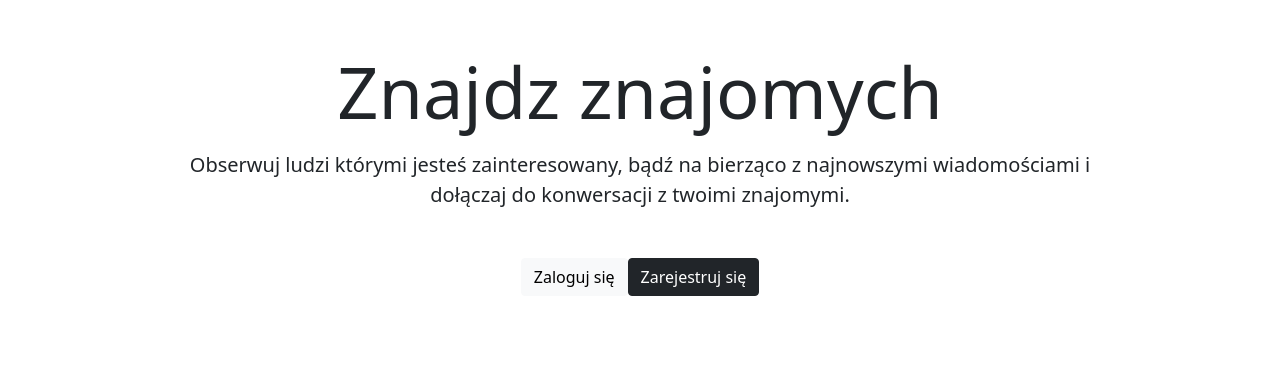
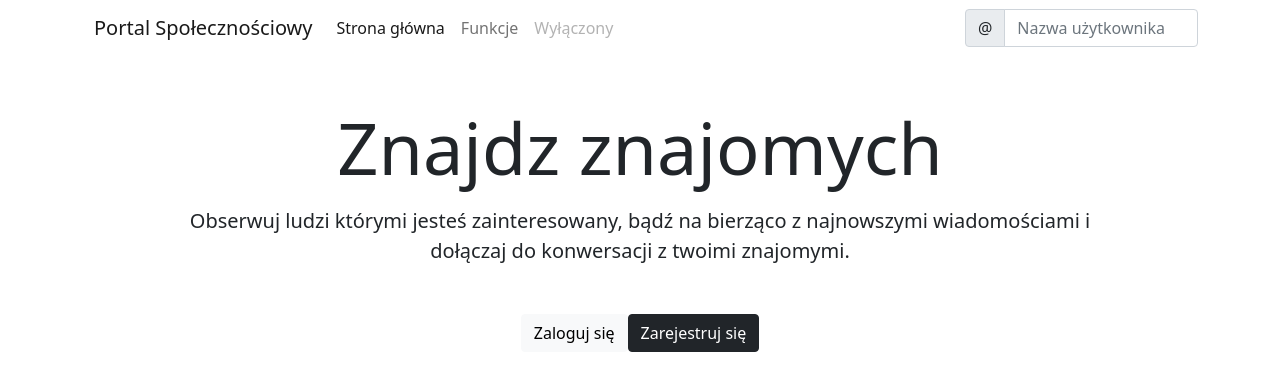
Before and after one commit to Paw3lJ/social_media, a Django app: page / in a window 1280 px wide. Shown: the top 391 px of the page. Run offline with Django 3.2, Linux system fonts and the light colour scheme; some libraries are stand-ins or nearby versions.

Commit message:
Obsługa funkcjonalności przycisków, dodanie paska nawigacyjnego logowanie i wylogowywanie użytkownika ze strony

```diff
--- a/landing/templates/landing/base.html
+++ b/landing/templates/landing/base.html
@@ -11,6 +11,7 @@
     <title>Portal społecznościowy </title>
   </head>
   <body>
+  {% include 'landing/navigation.html' %}
   {% block content %}
   {% endblock content %}
 
--- a/landing/templates/landing/index.html
+++ b/landing/templates/landing/index.html
@@ -7,8 +7,8 @@
                    <h1 class="display-2">Znajdz znajomych</h1>
                    <p class="mt-3 lead">Obserwuj ludzi którymi jesteś zainteresowany, bądź na bierząco z najnowszymi wiadomościami i dołączaj do konwersacji z twoimi znajomymi.</p>
                    <div class="d-flex justify-content-center mt-5">
-                       <a href="#" class="btn btn-light mr-2">Zaloguj się</a>
-                       <a href="#" class="btn btn-dark">Zarejestruj się</a>
+                       <a href="{% url 'account_login' %}" class="btn btn-light mr-2">Zaloguj się</a>
+                       <a href="{% url 'account_signup' %}" class="btn btn-dark">Zarejestruj się</a>
                    </div>
                </div>
            </div>
--- a/landing/templates/landing/navigation.html
+++ b/landing/templates/landing/navigation.html
@@ -0,0 +1,32 @@
+<div class="container">
+<nav class="navbar navbar-expand-lg navbar-light ">
+  <div class="container-fluid">
+    <a class="navbar-brand" href="{% url 'index' %}">Portal Społecznościowy</a>
+    <button class="navbar-toggler" type="button" data-bs-toggle="collapse" data-bs-target="#navbarNavAltMarkup" aria-controls="navbarNavAltMarkup" aria-expanded="false" aria-label="Toggle navigation">
+      <span class="navbar-toggler-icon"></span>
+    </button>
+    <div class="collapse navbar-collapse" id="navbarNavAltMarkup">
+      <div class="navbar-nav">
+        <a class="nav-link active" aria-current="page" href="#">Strona główna</a>
+        <a class="nav-link" href="#">Funkcje</a>
+        <a class="nav-link disabled">Wyłączony</a>
+      </div>
+    </div>
+  </div>
+    <form class="d-flex ">
+           <div class="input-group">
+                <span class="input-group-text" id="basic-addon1">@</span>
+                <input type="text" class="form-control" placeholder="Nazwa użytkownika" aria-label="Nazwa użytkownika" aria-describedby="basic-addon1">
+           </div>
+      </form>
+    {% if user.is_authenticated %}
+    <div class=" nav-item dropdown">
+          <a class="nav-ling dropdown-toggle text-dark" data-bs-toggle="dropdown" role="button" aria-expanded="false"><i class="fas fa-user"></i></a>
+          <ul class="dropdown-menu">
+              <li><a class="dropdown-item" href="#">Profil</a></li>
+              <li><a class="dropdown-item" href="{% url 'account_logout' %}">Wyloguj się</a></li>
+          </ul>
+      </div>
+    {% endif %}
+</nav>
+</div>
--- a/social_media/settings.py
+++ b/social_media/settings.py
@@ -143,6 +143,10 @@ STATIC_URL = '/static/'
 
 CRISPY_TEMPLATE_PACK ='bootstrap4'
 
+LOGIN_REDIRECT_URL = 'index'
+ACCOUNT_EMAIL_REQUIRED = True
+EMAIL_BACKEND='django.core.mail.backends.console.EmailBackend'
+
 # Default primary key field type
 # https://docs.djangoproject.com/en/3.2/ref/settings/#default-auto-field
 
```
Also changed, not shown: db.sqlite3.
